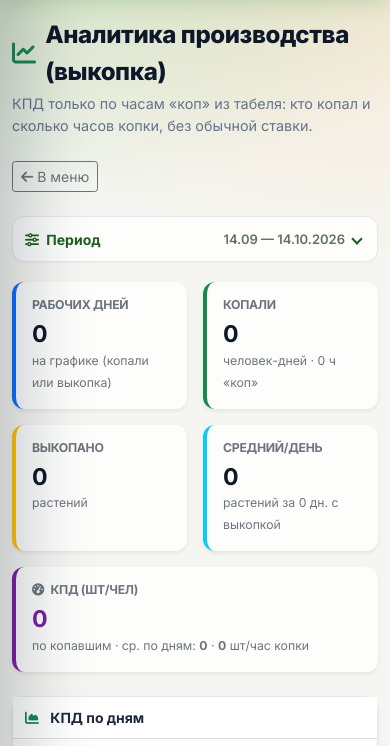
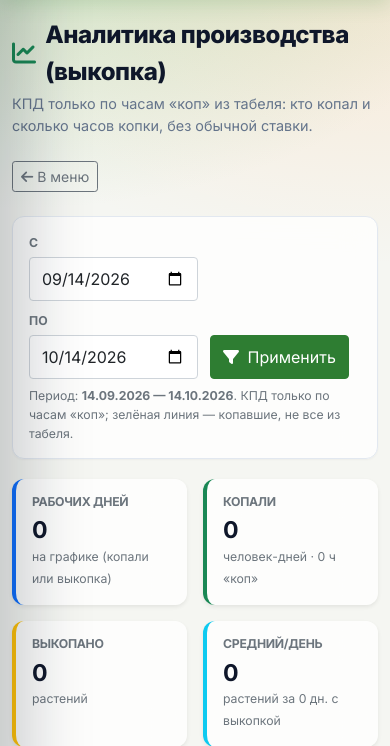
Before and after one commit to warchsko9090-oss/FloraFlow, a Flask app: page /digging/analytics in a window 390 px wide. Shown: the part 56-802 px from the top of the page. Run offline with Flask 3, Linux system fonts and the light colour scheme; a user stored in the database is signed in; data that the repository does not hold is empty; some libraries are stand-ins or nearby versions.

Commit message:
Show digging analytics period filter always.
Remove collapsed details wrapper that hid from/to date controls on some viewports.

Co-authored-by: Cursor <cursoragent@cursor.com>

```diff
--- a/app/templates/digging/digging_analytics.html
+++ b/app/templates/digging/digging_analytics.html
@@ -2,53 +2,14 @@
 {% block content %}
 
 <style>
-    .dig-ana-fold { border: 0; background: transparent; }
-    .dig-ana-fold > summary { display: none; list-style: none; }
     .dig-chart-wrap { height: 380px; }
-    @media (min-width: 992px) {
-        .dig-ana-fold > summary { display: none !important; pointer-events: none; }
-        .dig-ana-fold > form { display: flex !important; }
-    }
+    .dig-ana-filter .dig-ana-hint { flex: 1 1 12rem; min-width: 0; }
     @media (max-width: 991.98px) {
-        .dig-ana-filter { padding: 0 12px; }
-        .dig-ana-fold > summary {
-            display: flex;
-            align-items: center;
-            gap: 8px;
-            min-height: 44px;
-            padding: 10px 0;
-            font-weight: 700;
-            color: #1b5e20;
-            cursor: pointer;
-            list-style: none;
-        }
-        .dig-ana-fold > summary::-webkit-details-marker { display: none; }
-        .dig-ana-range {
-            margin-left: auto;
-            font-size: 13px;
-            font-weight: 600;
-            color: #5f7163;
-            white-space: nowrap;
-        }
-        .dig-ana-fold > summary::after {
-            content: "";
-            width: 8px;
-            height: 8px;
-            border-right: 2px solid #1b5e20;
-            border-bottom: 2px solid #1b5e20;
-            transform: rotate(45deg);
-            flex: 0 0 auto;
-            margin-right: 4px;
-        }
-        .dig-ana-fold[open] > summary::after {
-            transform: rotate(-135deg);
-            margin-top: 4px;
-        }
-        .dig-ana-fold:not([open]) > form { display: none !important; }
-        .dig-ana-fold[open] > form { padding-bottom: 12px; }
         .dig-chart-head { padding: 10px 12px; }
         .dig-chart-title { white-space: nowrap; }
         .dig-chart-wrap { height: 300px; }
+        .dig-ana-filter .form-control,
+        .dig-ana-filter .btn { min-height: 44px; }
     }
 </style>
 
@@ -68,33 +29,25 @@
 </div>
 
 <div class="filter-panel dig-ana-filter">
-    <details class="dig-ana-fold" id="digAnaFilter">
-    <summary>
-        <span><i class="fas fa-sliders-h me-1"></i> Период</span>
-        {% if start_date and end_date %}
-        <span class="dig-ana-range">{{ start_date.strftime('%d.%m') }} — {{ end_date.strftime('%d.%m.%Y') }}</span>
-        {% endif %}
-    </summary>
-    <form method="GET" class="row g-2 align-items-end" hx-boost="false">
-        <div class="col-md-3">
-            <label class="form-label fw-bold small text-muted text-uppercase">С</label>
-            <input type="date" name="from" class="form-control" value="{{ start_date }}">
+    <form method="GET" class="align-items-end" hx-boost="false">
+        <div>
+            <label class="form-label fw-bold small text-muted text-uppercase mb-1">С</label>
+            <input type="date" name="from" class="form-control" value="{{ start_date }}" required>
         </div>
-        <div class="col-md-3">
-            <label class="form-label fw-bold small text-muted text-uppercase">По</label>
-            <input type="date" name="to" class="form-control" value="{{ end_date }}">
+        <div>
+            <label class="form-label fw-bold small text-muted text-uppercase mb-1">По</label>
+            <input type="date" name="to" class="form-control" value="{{ end_date }}" required>
         </div>
-        <div class="col-md-2">
-            <button class="btn btn-primary w-100"><i class="fas fa-filter me-1"></i> Применить</button>
+        <div>
+            <button type="submit" class="btn btn-primary"><i class="fas fa-filter me-1"></i> Применить</button>
         </div>
-        <div class="col-md-4">
-            <div class="small text-muted">
-                График сравнивает: <b>копавших</b> (часы «коп» &gt; 0 в табеле) и <b>сколько растений вырыто</b>.
-                Дополнительно — КПД шт/час копки и разрез по видам.
-            </div>
+        <div class="dig-ana-hint small text-muted">
+            {% if start_date and end_date %}
+            Период: <b>{{ start_date.strftime('%d.%m.%Y') }} — {{ end_date.strftime('%d.%m.%Y') }}</b>.
+            {% endif %}
+            КПД только по часам «коп»; зелёная линия — копавшие, не все из табеля.
         </div>
     </form>
-    </details>
 </div>
 
 <!-- Карточки сводки -->
```
